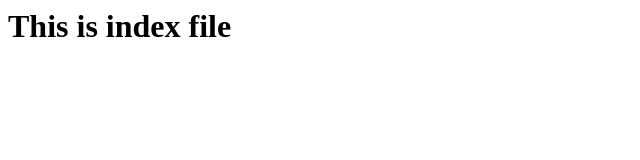
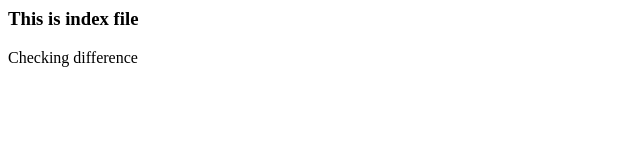
Before and after one commit to ravichandra9594/training4, a plain HTML site: page index.html in a window 1280 px wide. Shown: the whole page, without its empty margins (0-640 px from the left). Drawn offline with Linux system fonts and the light colour scheme.

Commit message:
Making Changes

```diff
--- a/index.html
+++ b/index.html
@@ -3,6 +3,7 @@
 		<title> Index </title>
 	</head>
 	<body>
-		<h1> This is index file </h1>
+		<h3> This is index file </h1>
+	<p> Checking difference </p>
 	</body>
 </html>
```
